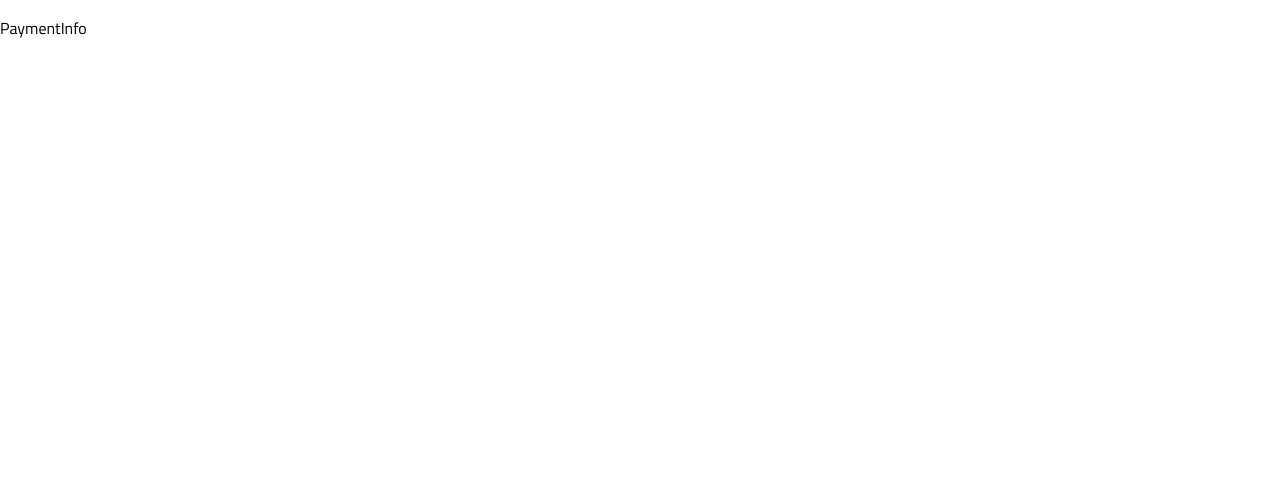
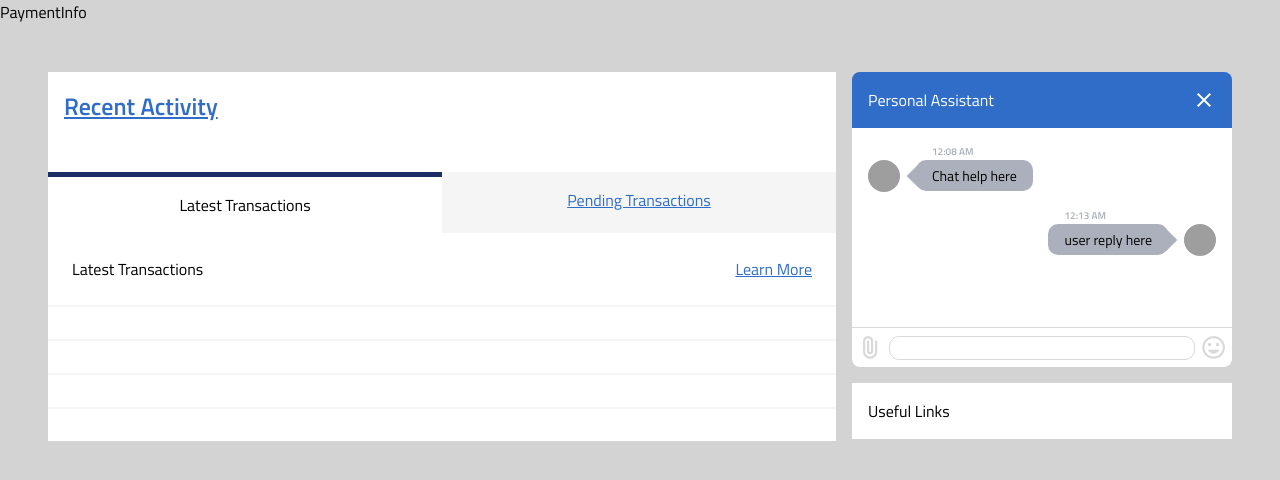
Before and after one commit to alexzaloga7/Industry-Project, a React (Create React App) app: page / in a window 1280 px wide. Shown: the top 480 px of the page. Built offline with nearby package versions, Linux system fonts and the light colour scheme; grey boxes are pictures that could not be loaded.

Commit message:
add RecentActivity component

```diff
--- a/src/App.js
+++ b/src/App.js
@@ -1,5 +1,6 @@
 import "./App.scss";
 import PaymentInfo from "./Components/PaymentInfo";
+import RecentActivity from './Components/RecentActivity';
 
 function App() {
   return (
@@ -7,6 +8,7 @@ function App() {
       <header className="App-header">
         <PaymentInfo />
       </header>
+      <RecentActivity />
     </div>
   );
 }
--- /dev/null
+++ b/src/Components/RecentActivity.js
@@ -0,0 +1,70 @@
+import './RecentActivity.scss';
+function RecentActivity() {
+    return <section className="ra">
+        <div className="ra__left">
+            <div className="ra__heading">
+                <h2 className="ra__heading-text"><span className="ra__link">Recent Activity</span></h2>
+            </div>
+            <div className="ra__transaction-types">
+                <div className="ra__type ra__type--chosen">
+                    <p className="ra__type-text">
+                        Latest Transactions
+                    </p>
+                </div>
+                <div className="ra__type">
+                    <p className="ra__type-text">
+                        <span className="ra__link">Pending Transactions</span>
+                    </p>
+                </div>
+            </div>
+                <div className="ra__transaction-status">
+                    <p className="ra__transaction-status-text">Latest Transactions</p>
+                    <p className="ra__learn-more ra__link">Learn More</p>
+                </div>
+                <ul className="ra__transactions">
+                    <li className="ra__transaction"></li>
+                    <li className="ra__transaction"></li>
+                    <li className="ra__transaction"></li>
+                    <li className="ra__transaction"></li>
+                </ul>
+                </div>
+                <div className="ra__right">
+                    <div className="ra__top">
+                        <section className="chatbot">
+                            <div className="chatbot__header">
+                                <p className="chatbot__header-text">Personal Assistant</p>
+                                <span class="material-symbols-outlined chatbot__close">close</span>
+                            </div>
+                            <div className="chatbot__content">
+                                <div className="chatbot__res">
+                                    <img className="chatbot__img" src="https://www.shutterstock.com/image-vector/colorful-wolfs-head-on-black-600w-1690939516.jpg"/>
+                                    <div className="chatbot__message">
+                                        <p className="chatbot__timestamp">12:08 AM</p>
+                                        <p className="chatbot__message-content">Chat help here</p>
+                                        <div className="chatbot__res-shape"></div>
+                                    </div>
+                                </div>
+                                <div className="chatbot__req">
+                                    <div className="chatbot__message">
+                                        <p className="chatbot__timestamp">12:13 AM</p>
+                                        <p className="chatbot__message-content">user reply here</p>
+                                        <div className="chatbot__req-shape"></div>
+                                    </div>
+                                    <img className="chatbot__img" src="https://www.shutterstock.com/image-vector/chihuahua-dog-abstract-neon-color-600w-1842098419.jpg"/>
+                                </div>
+                            </div>
+                            <div className="chatbot__input">
+                                <span class=" chatbot__icon material-symbols-outlined">attach_file</span>
+                                <input className="chatbot__message-input" type="text"/>
+                                <span class=" chatbot__icon material-symbols-outlined">mood</span>
+                            </div>
+                        </section>
+                    </div>
+                    <div className="ra__bottom">
+                        <p className="ra__useful-links">Useful Links</p>
+                    </div>
+                </div>
+        </section>
+}
+
+export default RecentActivity;
--- /dev/null
+++ b/src/Components/RecentActivity.scss
@@ -0,0 +1,212 @@
+@use '../styles/partials/variables' as *;
+@use '../styles/partials/typography' as *;
+
+* {
+    margin: 0;
+    padding: 0;
+    box-sizing: border-box;
+}
+
+body {
+    background-color: lightgray;
+}
+
+.ra {
+    padding: 3rem;
+    display: flex;
+    justify-content: space-between;
+    gap: 1rem;
+
+    &__left {
+        background-color: white;
+        width: 817px;
+    }
+
+    &__right {
+        width: 394px;
+        gap: 1rem;
+        display: flex;
+        flex-direction: column;
+    }
+
+    &__heading-text {
+        margin: 1rem;
+        margin-bottom: 3rem;
+    }
+
+    &__link {
+        color: $primary-cta-color;
+        text-decoration: underline;
+        cursor: pointer;
+    }
+
+    &__transaction-types {
+        display: flex;
+    }
+
+    &__type {
+        width: 50%;
+        background-color: $background-color;
+    }
+
+    &__type--chosen {
+        border-top: 5px solid $divider-color;
+        background-color: white;
+    }
+
+    &__type-text {
+        display: flex;
+        justify-content: center;
+        padding: 1rem;
+    }
+
+    &__transaction-status {
+        padding: 1.5rem;
+        display: flex;
+        justify-content: space-between;
+    }
+
+    &__transactions {
+        list-style: none;
+    }
+
+    &__transaction {
+        border-top: 2px solid $background-color;
+        padding: 1rem;
+    }
+
+    &__top {
+        height: 295px;
+        background-color: #BEBEBE;
+        display: flex;
+        flex-direction: column;
+        justify-content: flex-end;
+        border-radius: 0.5rem;
+    }
+
+    &__useful-links {
+        padding: 1rem;
+        background-color: white;
+    }
+}
+
+.chatbot {
+    height: 100%;
+    display: flex;
+    flex-direction: column;
+    border-radius: 0.5rem;
+
+
+    &__header {
+        background-color: #2F6DC8;
+        border-top-left-radius: 0.5rem;
+        border-top-right-radius: 0.5rem;
+        padding: 1rem;
+        display: flex;
+        justify-content: space-between;
+    }
+
+    &__header-text {
+        color: white;
+    }
+
+    &__close {
+        color: white;
+    }
+
+    &__content {
+        background-color: white;
+        height: 100%;
+        padding: 1rem;
+        padding-top: 2rem;
+    }
+
+    &__img {
+        width: 2rem;
+        height: 2rem;
+        border-radius: 50%;
+    }
+
+    &__res {
+        display: flex;
+        margin-bottom: 2rem;
+    }
+
+    &__message {
+        position: relative;
+        margin-left: 1rem;
+        margin-right: 1rem;
+    }
+
+    &__message-content {
+        background-color: #ABB0BC;
+        flex-grow: 2;
+        padding: 5px 1rem;
+        border-radius: 10px;
+        font-size: 14px;
+        width: 100%;
+    }
+
+    &__timestamp {
+        position: absolute;
+        top: -1rem;
+        left: 1rem;
+        font-size: 10px;
+        color: #ABB0BC;
+        font-weight: 600;
+
+    }
+
+    &__res-shape {
+        position: absolute;
+        left: -0.4rem;
+        background-color: #ABB0BC;
+        width: 1rem;
+        height: 1rem;
+        bottom: 0.5rem;
+        transform: rotate(45deg);
+
+    }
+
+    &__req {
+        display: flex;
+        justify-content: flex-end;
+    }
+
+    &__req-shape {
+        position: absolute;
+        right: -0.4rem;
+        background-color: #ABB0BC;
+        width: 1rem;
+        height: 1rem;
+        bottom: 0.5rem;
+        transform: rotate(45deg);
+    }
+
+    &__input {
+        height: 4rem;
+        display: flex;
+        justify-content: space-between;
+        align-items: center;
+        padding: 0 0.3rem;
+        background-color: white;
+        border-top: 1px solid #D9D9D9;
+        border-bottom-left-radius: 0.5rem;
+        border-bottom-right-radius: 0.5rem;
+    }
+
+    &__message-input{
+        width: 90%;
+        margin: 0 0.3rem;
+        border: 1px solid #D9D9D9;
+        border-radius: 10px;
+        height: 1.5rem;
+        outline: none;
+        padding: 0 1rem;
+    }
+
+    &__icon {
+        color: #D9D9D9;
+        font-size: 1.7rem;
+    }
+}
```
